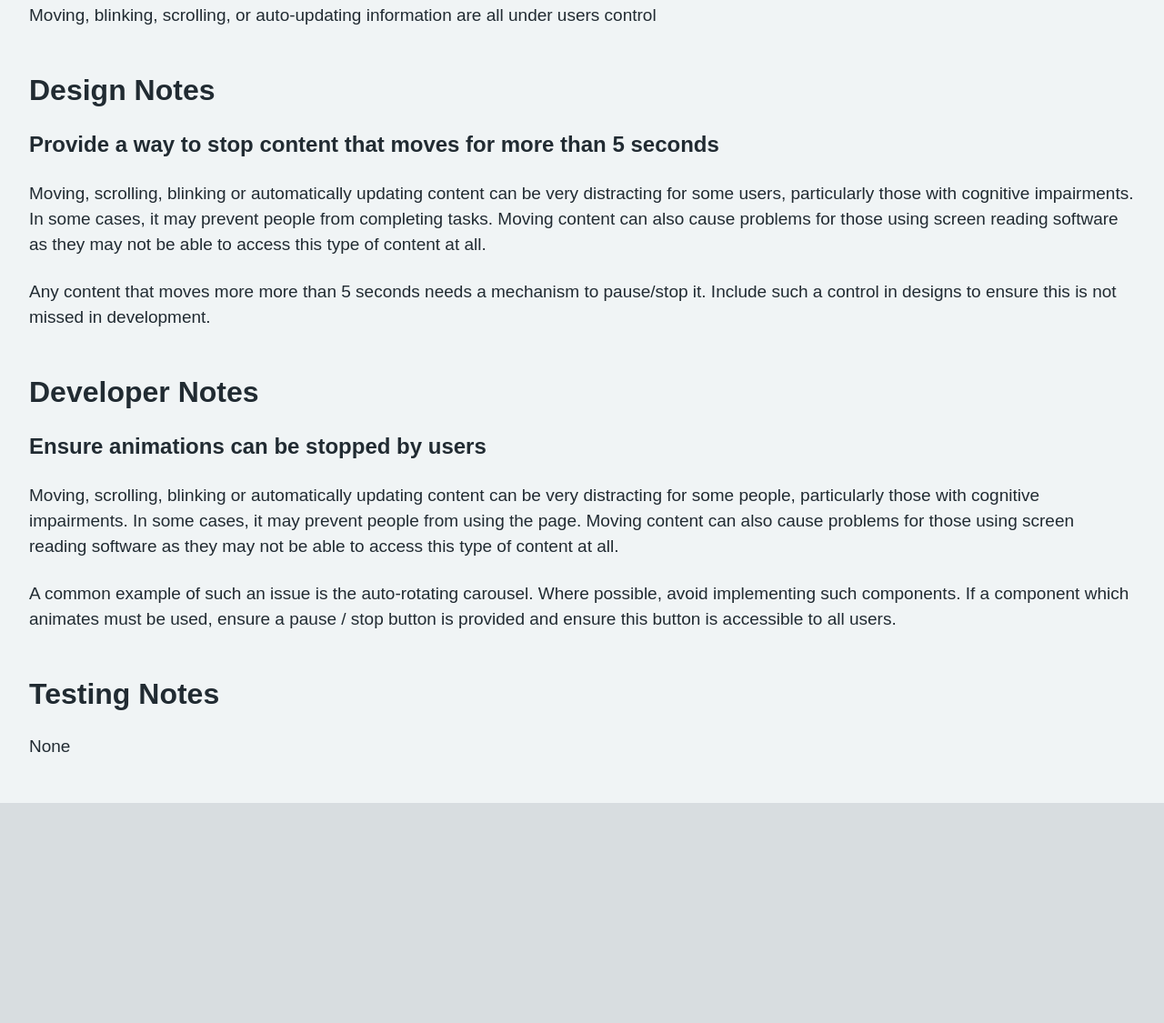
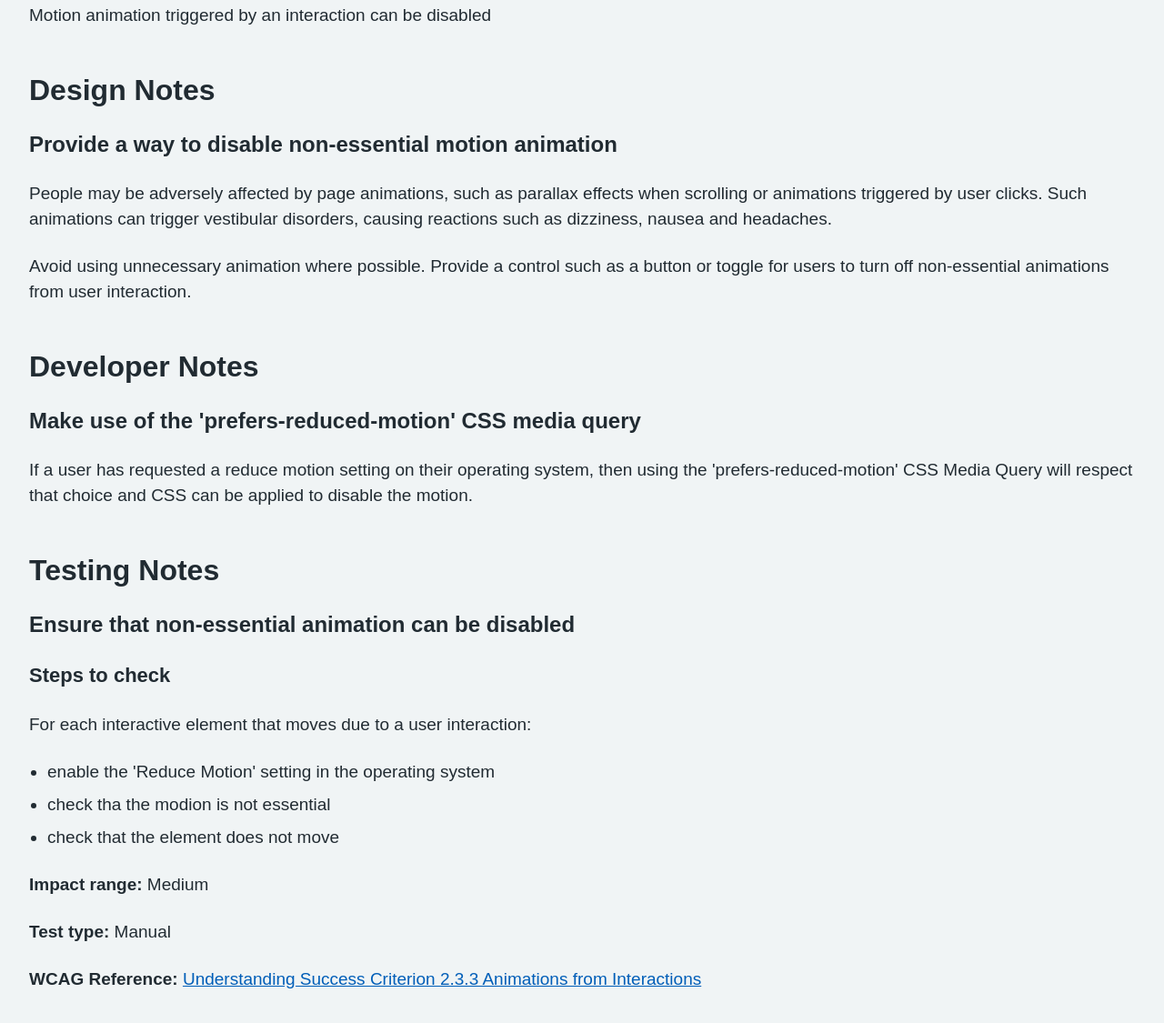
Before and after one commit to nhsuk/accessibility-checklist, an Eleventy site: page src/pages/2.3.3-animation-respects-reduce-motion-settings.md in a window 1280 px wide. Shown: the part 269-1394 px from the top of the page at 91% size. Before the commit the page ends 1152 px from the top, so only its background shows below. Built offline with nearby package versions, Linux system fonts and the light colour scheme; Eleventy itself is replaced by a stand-in of ours; files that its build step writes are made by us from their sources; a web font is replaced by a local one.

Commit message:
Content updates

```diff
--- a/src/pages/2.3.3-animation-respects-reduce-motion-settings.md
+++ b/src/pages/2.3.3-animation-respects-reduce-motion-settings.md
@@ -4,6 +4,7 @@ tags: pages
 title: Animation respects reduce-motion settings
 
 conformanceLevel:
+  - AAA
 description:
   - Animation respects reduce-motion settings
 filters:
@@ -18,37 +19,48 @@ responsibility:
   - Developer
 severity:
 successCriteria:
+  - 2.3.3 Animations from Interactions
 testProcedure:
   - Manual
-  - Visual inspection
 timeToTest:
 topic:
   - Movement and animation
 understandingScURL:
-  - https://www.w3.org/WAI/WCAG21/Understanding/pause-stop-hide.html
+  - https://www.w3.org/WAI/WCAG21/Understanding/animation-from-interactions.html
 userImpact:
 ---
 
 # {{ title }}
 
-Moving, blinking, scrolling, or auto-updating information are all under users control
+Motion animation triggered by an interaction can be disabled
 
 ## Design Notes
 
-### Provide a way to stop content that moves for more than 5 seconds
+### Provide a way to disable non-essential motion animation
 
-Moving, scrolling, blinking or automatically updating content can be very distracting for some users, particularly those with cognitive impairments. In some cases, it may prevent people from completing tasks. Moving content can also cause problems for those using screen reading software as they may not be able to access this type of content at all.
+People may be adversely affected by page animations, such as parallax effects when scrolling or animations triggered by user clicks. Such animations can trigger vestibular disorders, causing reactions such as dizziness, nausea and headaches.
 
-Any content that moves more more than 5 seconds needs a mechanism to pause/stop it. Include such a control in designs to ensure this is not missed in development.
+Avoid using unnecessary animation where possible. Provide a control such as a button or toggle for users to turn off non-essential animations from user interaction.
 
 ## Developer Notes
 
-### Ensure animations can be stopped by users
-
-Moving, scrolling, blinking or automatically updating content can be very distracting for some people, particularly those with cognitive impairments. In some cases, it may prevent people from using the page. Moving content can also cause problems for those using screen reading software as they may not be able to access this type of content at all.
-
-A common example of such an issue is the auto-rotating carousel. Where possible, avoid implementing such components. If a component which animates must be used, ensure a pause / stop button is provided and ensure this button is accessible to all users.
+### Make use of the 'prefers-reduced-motion' CSS media query
+If a user has requested a reduce motion setting on their operating system, then using the 'prefers-reduced-motion' CSS Media Query will respect that choice and CSS can be applied to disable the motion.
 
 ## Testing Notes
 
-None
+### Ensure that non-essential animation can be disabled
+
+#### Steps to check
+
+For each interactive element that moves due to a user interaction:
+
+- enable the 'Reduce Motion' setting in the operating system
+- check tha the modion is not essential
+- check that the element does not move
+
+**Impact range:** Medium
+
+**Test type:** Manual
+
+**WCAG Reference:** [Understanding Success Criterion {{ successCriteria }}]({{ understandingScURL }})
```
Also changed, not shown: src/index.njk (+14 -4 lines).
